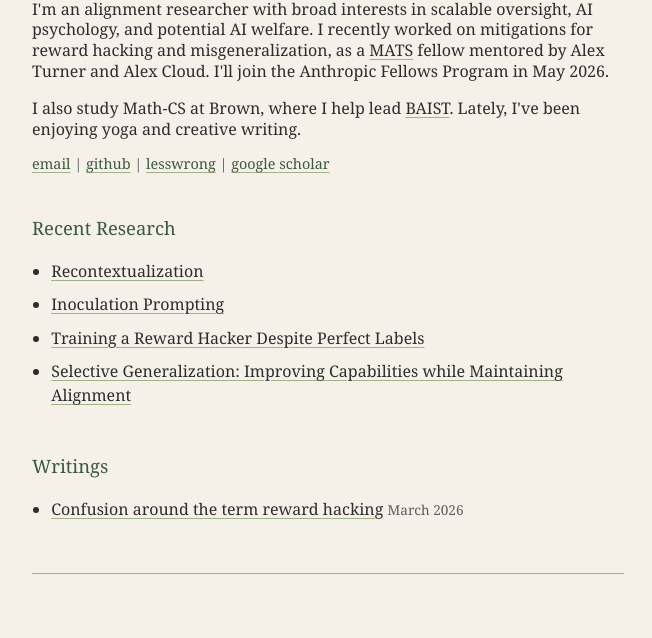
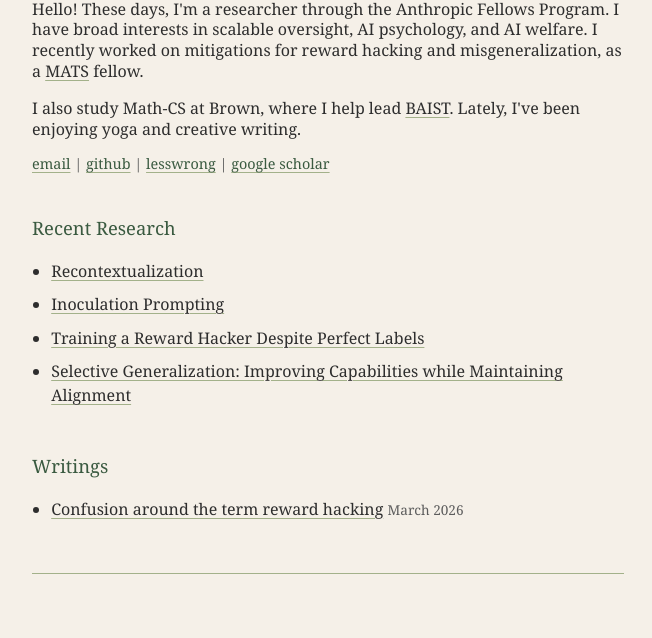
Before and after one commit to arianaazarbal/arianaazarbal.github.io, a plain HTML site: page index.html in a window 1280 px wide. Shown: the part 166-804 px from the top of the page, without its empty margins (312-964 px from the left). Drawn offline with Linux system fonts and the light colour scheme.

Commit message:
update july 15

```diff
--- a/index.html
+++ b/index.html
@@ -15,7 +15,7 @@
     <h1>Ariana Azarbal</h1>
     <section class="about">
       <div class="blurb">
-        <p>I'm an alignment researcher with broad interests in scalable oversight, AI psychology, and potential AI welfare. I recently worked on mitigations for reward hacking and misgeneralization, as a <a href="https://www.matsprogram.org/">MATS</a> fellow mentored by Alex Turner and Alex Cloud. I'll join the Anthropic Fellows Program in May 2026.</p>
+        <p>Hello! These days, I'm a researcher through the Anthropic Fellows Program. I have broad interests in scalable oversight, AI psychology, and AI welfare. I recently worked on mitigations for reward hacking and misgeneralization, as a <a href="https://www.matsprogram.org/">MATS</a> fellow.</p>
         <p>I also study Math-CS at Brown, where I help lead <a href="https://www.baist.ai/">BAIST</a>. Lately, I've been enjoying yoga and creative writing.</p>
         <div class="links">
           <a href="mailto:arianaazarbal@gmail.com">email</a> | <a href="https://github.com/arianaazarbal">github</a> | <a href="https://www.lesswrong.com/users/ariana_azarbal">lesswrong</a> | <a href="https://scholar.google.com/citations?user=wHJZw3cAAAAJ&hl=en">google scholar</a>
```
